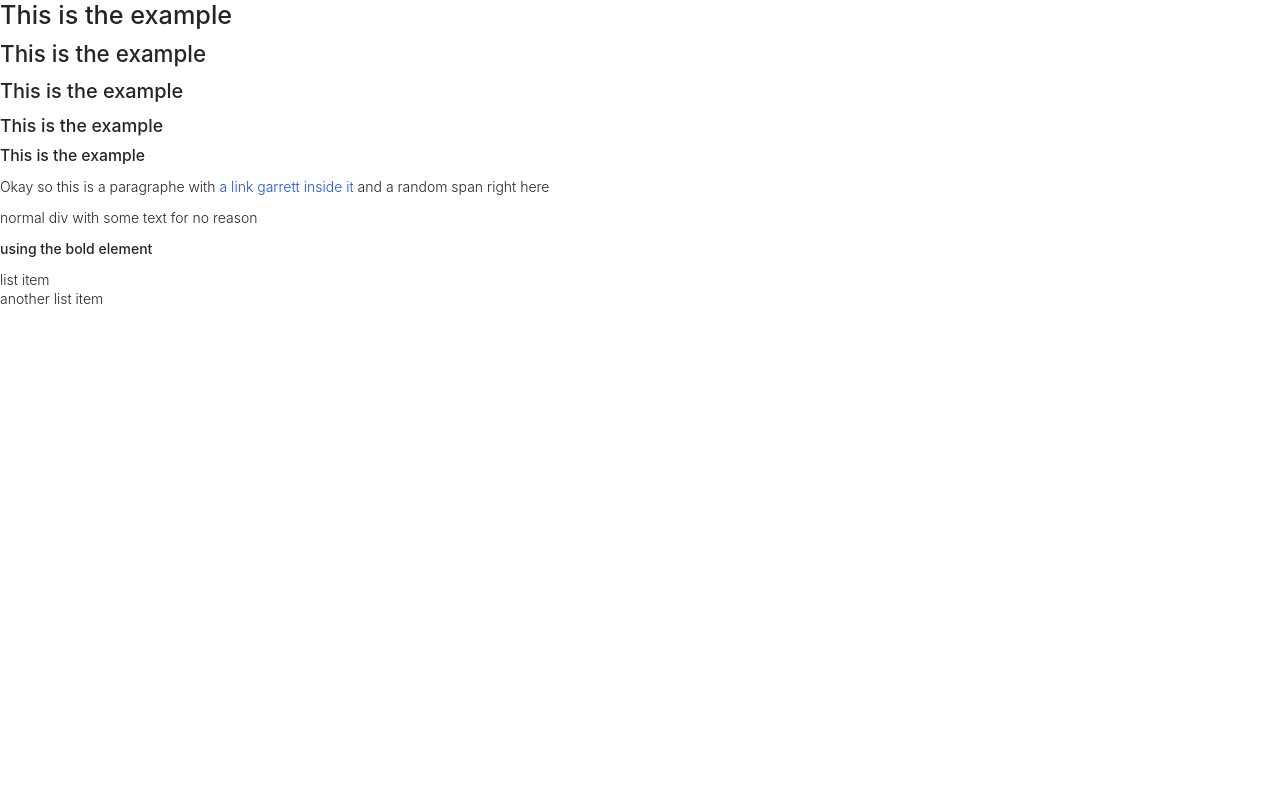
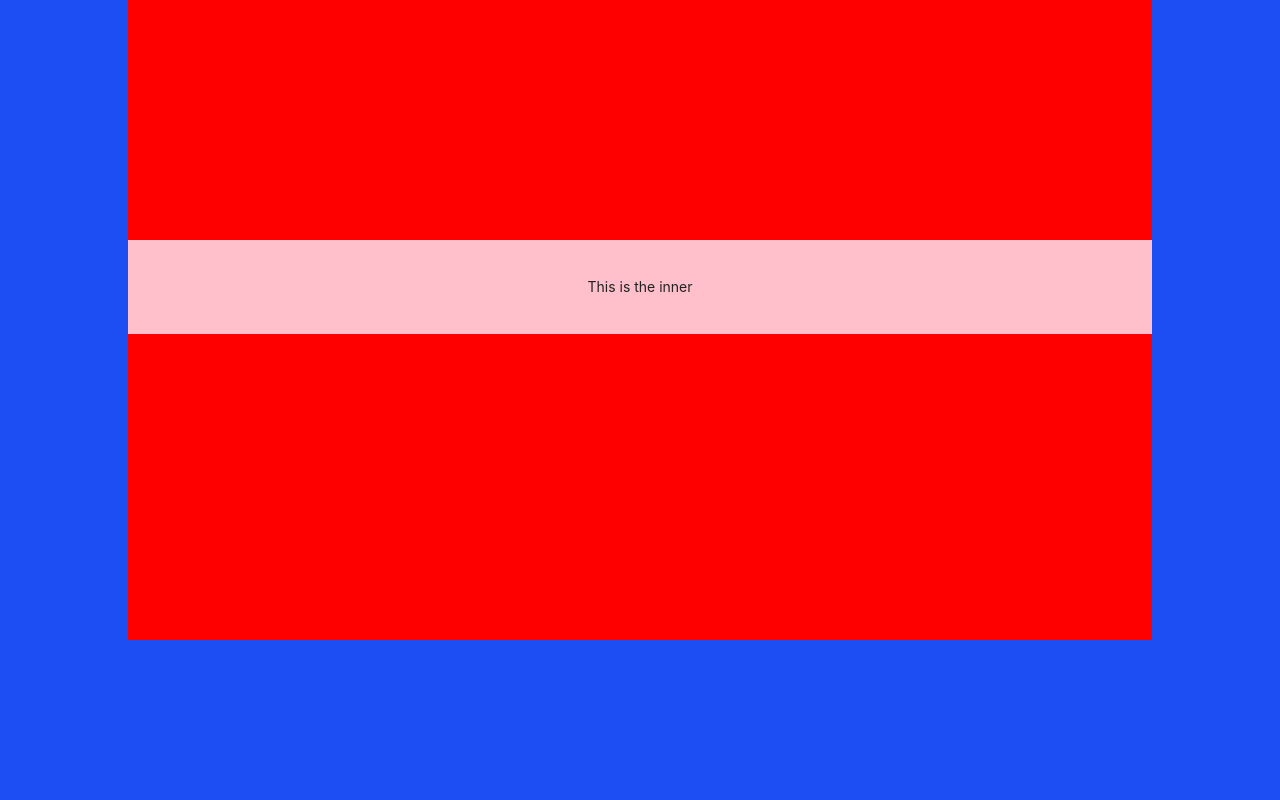
Before and after one commit to garrettbear/2020, a React (Create React App) app: page / in a window 1280 px wide. Shown: the top 800 px of the page. Built offline with nearby package versions, Linux system fonts and the light colour scheme; a web font is replaced by a local one.

Commit message:
made it sticky

```diff
--- a/src/App.js
+++ b/src/App.js
@@ -2,25 +2,30 @@ import React from "react";
 
 function App() {
   return (
-    <div className="layout">
-      <h1>This is the example</h1>
-      <h2>This is the example</h2>
-      <h3>This is the example</h3>
-      <h4>This is the example</h4>
-      <h5>This is the example</h5>
-      <p>
-        Okay so this is a paragraphe with{" "}
-        <a href="/"> a link garrett inside it</a> and a{" "}
-        <span> random span right here</span>
-      </p>
-      <div>normal div with some text for no reason</div>
-      <div>
-        <b>using the bold element</b>
-      </div>
-      <ol>
-        <li>list item</li>
-        <li>another list item</li>
-      </ol>
+    <div className="app">
+      <section>
+        <div className="container">
+          <div className="overlay">
+            <div className="overlay--inner">This is the inner</div>
+          </div>
+        </div>
+      </section>
+
+      <section>
+        <div className="container">
+          <div className="overlay">
+            <div className="overlay--inner">This is the inner</div>
+          </div>
+        </div>
+      </section>
+
+      <section>
+        <div className="container">
+          <div className="overlay">
+            <div className="overlay--inner">This is the inner</div>
+          </div>
+        </div>
+      </section>
     </div>
   );
 }
--- a/src/assets/styles/App.scss
+++ b/src/assets/styles/App.scss
@@ -40,7 +40,6 @@ h6 {
   font-size: 1rem;
 }
 
-div,
 span,
 p,
 a {
--- /dev/null
+++ b/src/assets/styles/custom.scss
@@ -0,0 +1,36 @@
+@import "./variables.scss";
+.app {
+  min-height: 100vh;
+}
+
+section {
+  display: block;
+  min-height: 100vh;
+  background: $color-blue;
+}
+
+.container {
+  position: relative;
+  display: block;
+  margin: 0 auto;
+  background: red;
+  width: 80%;
+  height: 80vh;
+}
+
+.overlay {
+  position: absolute;
+  top: 0;
+  left: 0;
+  width: 100%;
+  height: 100%;
+  //   background: rgba(0, 0, 0, 0.3);
+  &--inner {
+    background: pink;
+    text-align: center;
+    padding: 40px;
+    position: sticky;
+    position: -webkit-sticky;
+    top: 30vh;
+  }
+}
--- a/src/assets/styles/index.scss
+++ b/src/assets/styles/index.scss
@@ -1,2 +1,3 @@
 @import "./reset.scss";
 @import "./App.scss";
+@import "./custom.scss";
```
